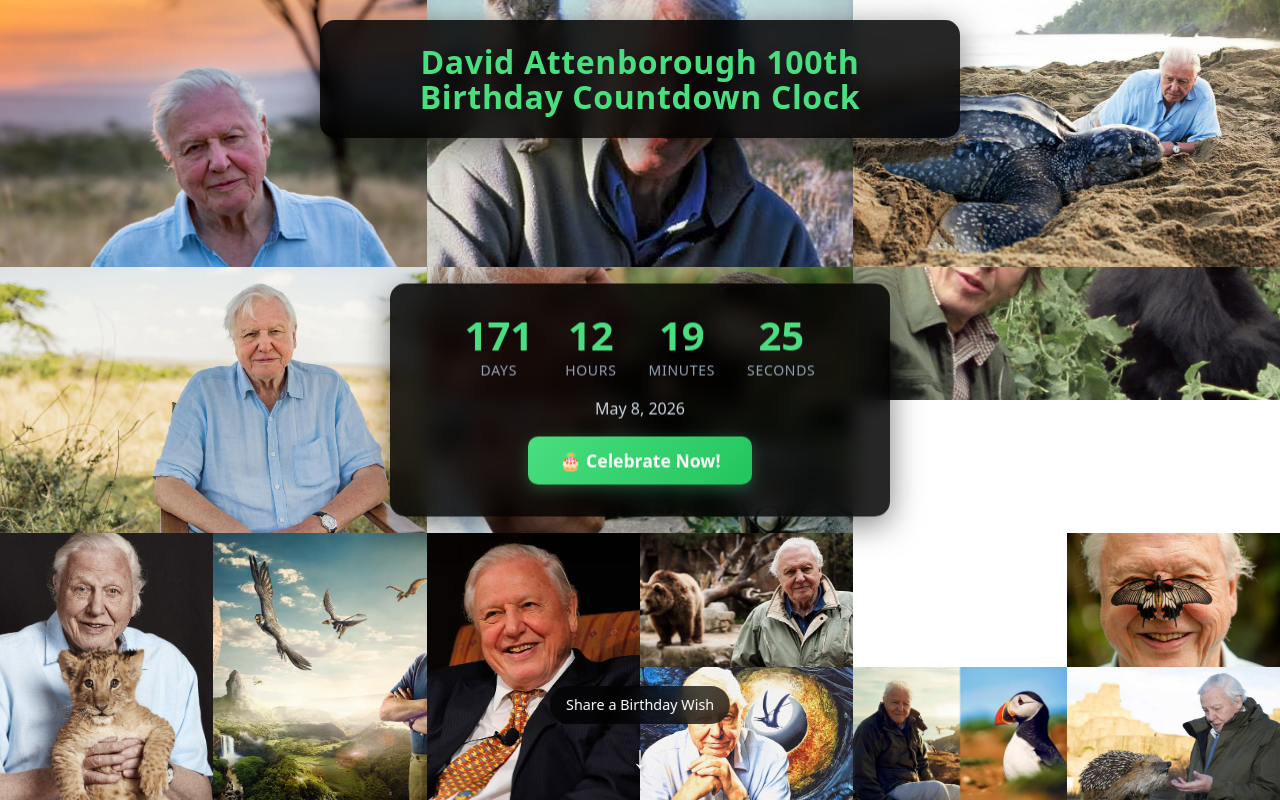
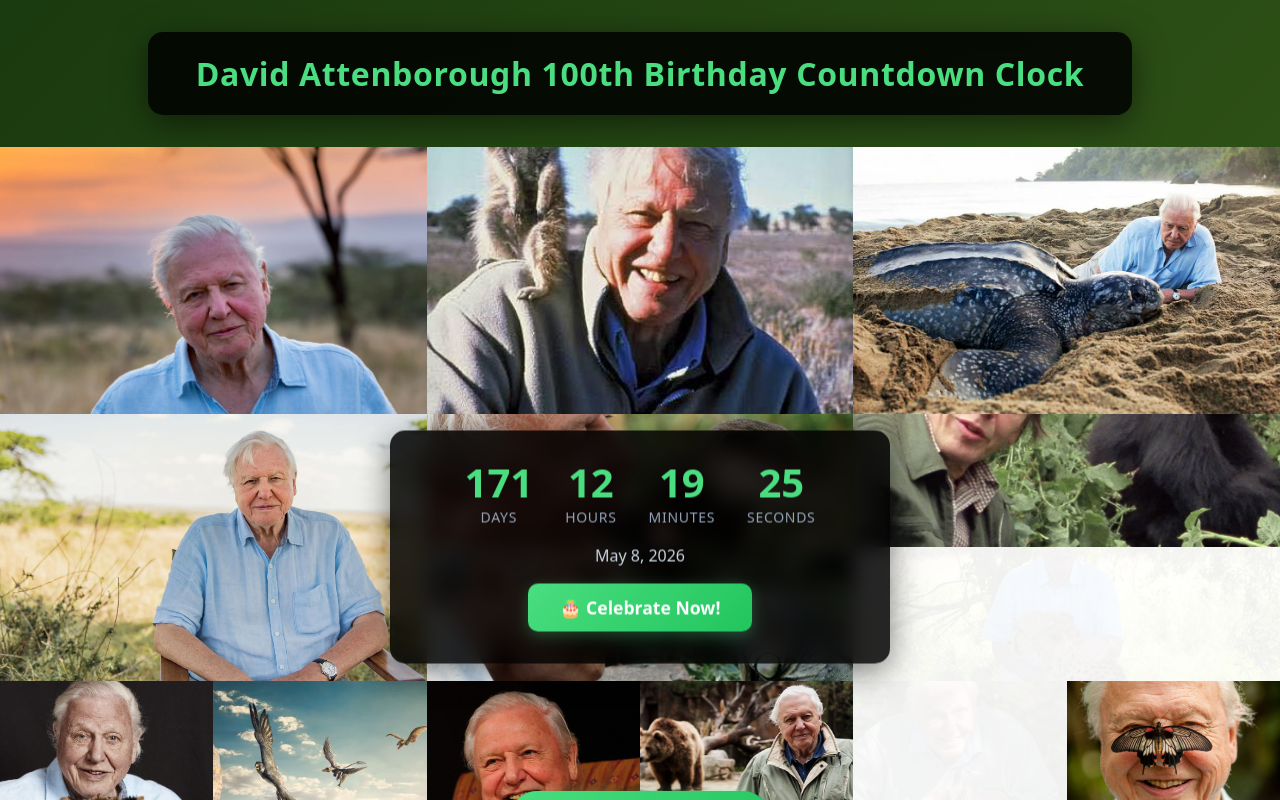
Before and after one commit to hammer-ian/davidattenboroughcountdownclock, a React (Vite) app: page / in a window 1280 px wide. Shown: the top 800 px of the page. Built offline with nearby package versions, Linux system fonts and the light colour scheme; no server answers.

Commit message:
Move hero banner to separate section above photos

```diff
--- a/src/App.css
+++ b/src/App.css
@@ -137,11 +137,14 @@
   grid-row: span 1;
 }
 
+.hero-section {
+  background: linear-gradient(135deg, #1a3a0f 0%, #2d5016 100%);
+  padding: 2rem 1rem;
+  text-align: center;
+}
+
 .hero-banner {
-  position: absolute;
-  top: 20px;
-  left: 50%;
-  transform: translateX(-50%);
+  display: inline-block;
   background: rgba(0, 0, 0, 0.85);
   color: white;
   padding: 1.5rem 3rem;
@@ -149,7 +152,6 @@
   text-align: center;
   backdrop-filter: blur(10px);
   box-shadow: 0 8px 32px rgba(0, 0, 0, 0.5);
-  z-index: 100;
 }
 
 .hero-banner h1 {
@@ -291,31 +293,40 @@
 /* Scroll indicator */
 .scroll-indicator {
   position: absolute;
-  bottom: 20px;
+  bottom: 30px;
   left: 50%;
   transform: translateX(-50%);
   z-index: 101;
   animation: bounce 2s infinite;
   cursor: pointer;
+  transition: transform 0.3s;
+}
+
+.scroll-indicator:hover {
+  animation: none;
+  transform: translateX(-50%) scale(1.05);
 }
 
 .scroll-indicator-text {
   display: block;
   color: white;
-  background: rgba(0, 0, 0, 0.7);
-  padding: 0.5rem 1rem;
-  border-radius: 20px;
-  font-size: 0.9rem;
+  background: linear-gradient(135deg, #4ade80, #22c55e);
+  padding: 1rem 2rem;
+  border-radius: 25px;
+  font-size: 1.1rem;
+  font-weight: bold;
   margin-bottom: 0.5rem;
+  box-shadow: 0 4px 15px rgba(74, 222, 128, 0.4);
   backdrop-filter: blur(10px);
 }
 
 .scroll-arrow {
   display: block;
   text-align: center;
-  font-size: 2rem;
-  color: white;
-  text-shadow: 0 2px 4px rgba(0, 0, 0, 0.5);
+  font-size: 2.5rem;
+  color: #4ade80;
+  text-shadow: 0 2px 8px rgba(74, 222, 128, 0.6);
+  filter: drop-shadow(0 0 10px rgba(74, 222, 128, 0.8));
 }
 
 @keyframes bounce {
@@ -331,10 +342,13 @@
 }
 
 @media (max-width: 768px) {
+  .hero-section {
+    padding: 1.5rem 1rem;
+  }
+
   .hero-banner {
-    width: 90vw;
+    width: 90%;
     padding: 1rem 1.5rem;
-    top: 10px;
   }
 
   .hero-banner h1 {
--- a/src/App.jsx
+++ b/src/App.jsx
@@ -129,9 +129,11 @@
 
   return (
     <>
-      <div className="hero-banner">
-        <h1>David Attenborough 100th Birthday Countdown Clock</h1>
-        <VisitorCounter />
+      <div className="hero-section">
+        <div className="hero-banner">
+          <h1>David Attenborough 100th Birthday Countdown Clock</h1>
+          <VisitorCounter />
+        </div>
       </div>
       <div className="image-grid">
         {shuffledImages.map((image, index) => (
```
